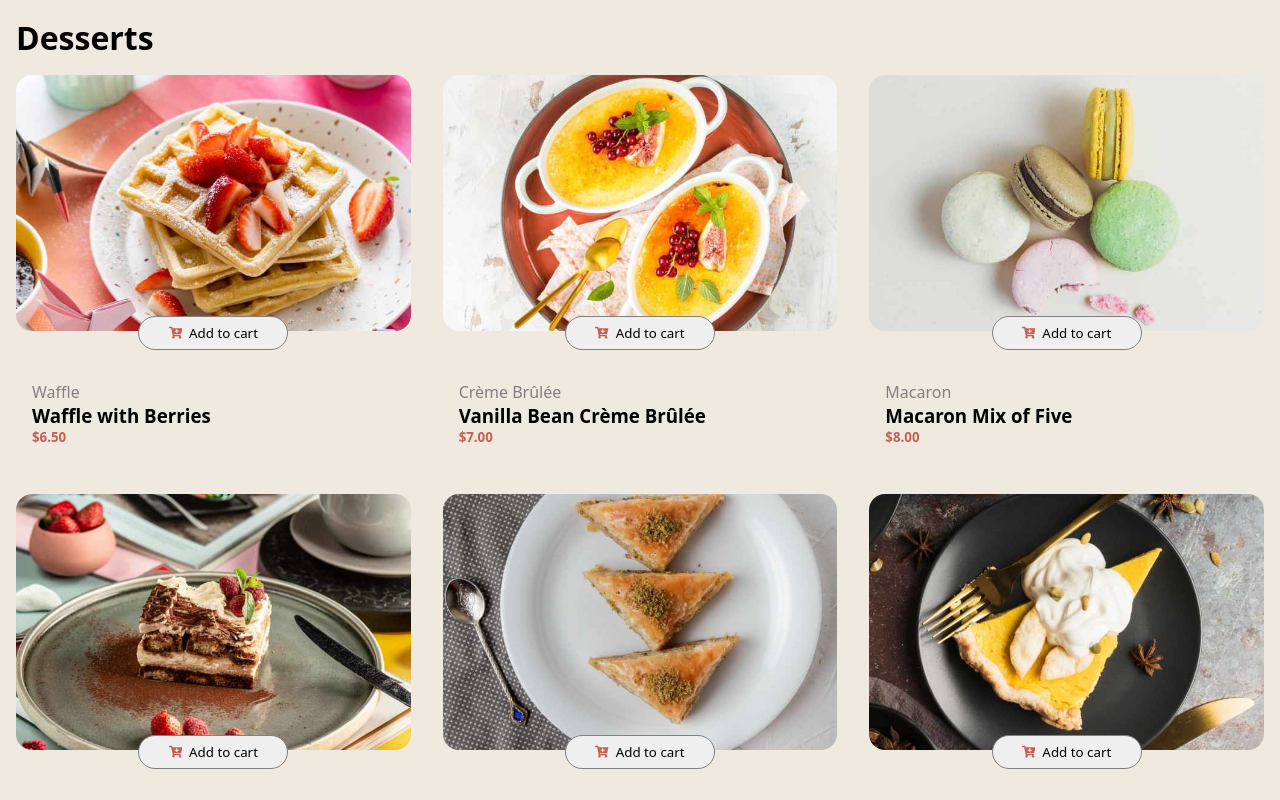
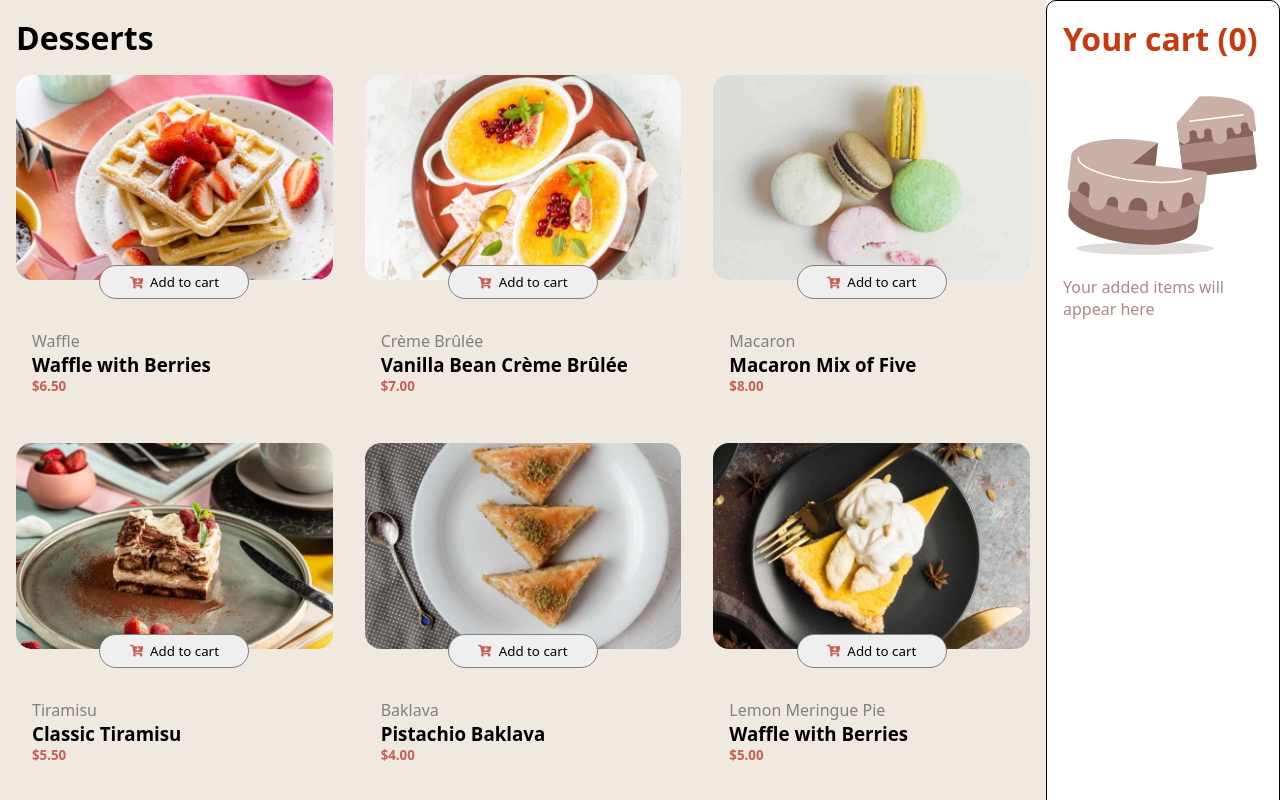
Before and after one commit to Solomon-israel/product-list-with-cart, a React (Vite) app: page / in a window 1280 px wide. Shown: the top 800 px of the page. Built offline with nearby package versions, Linux system fonts and the light colour scheme.

Commit message:
added color to the button span

```diff
--- a/src/App.jsx
+++ b/src/App.jsx
@@ -61,13 +61,14 @@ const allDesserts = [
 
 export default function App() {
   return (
-    <div>
+    <div className={styles.wrapper}>
       <div className={styles.container}>
         <h1>Desserts</h1>
         <div className={styles.inner_container}>
           {allDesserts.map((dessert, id) => (
             <DessertCard dessert={dessert} key={id} />
           ))}
+        </div>
       </div>
       <div className={styles.selected_item}>
         <h1>Your cart (0)</h1>
@@ -80,6 +81,5 @@ export default function App() {
         <div className={styles.cart_image}></div>
       </div>
     </div>
-    </div>
   );
 }
--- a/src/App.module.css
+++ b/src/App.module.css
@@ -1,4 +1,9 @@
+.wrapper {
+  display: flex;
+}
+
 .container {
+  /* display: flex; */
   padding: 1rem;
   background-color: rgb(239, 233, 224);
 }
@@ -49,6 +54,10 @@ h1 {
   border-radius: 50px;
 }
 
+.add_to_cart span {
+  color: black;
+}
+
 .cartIcon {
   color: rgb(199, 96, 84);
 }
@@ -88,5 +97,5 @@ h1 {
 }
 
 .emptyCartImageContainer {
-  width: 300px;
+  width: 200px;
 }
```
Lines whose indentation alone changed are shown as unchanged.
